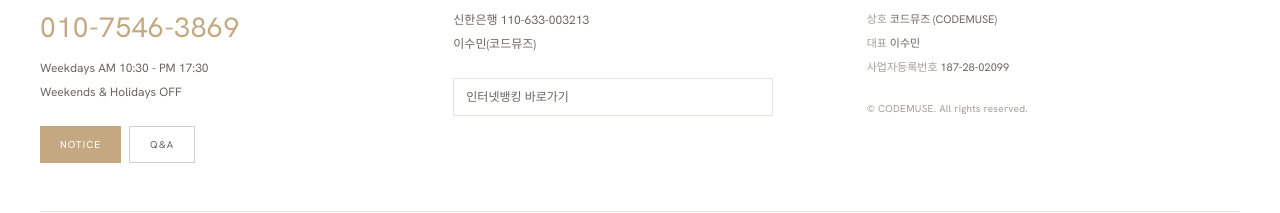
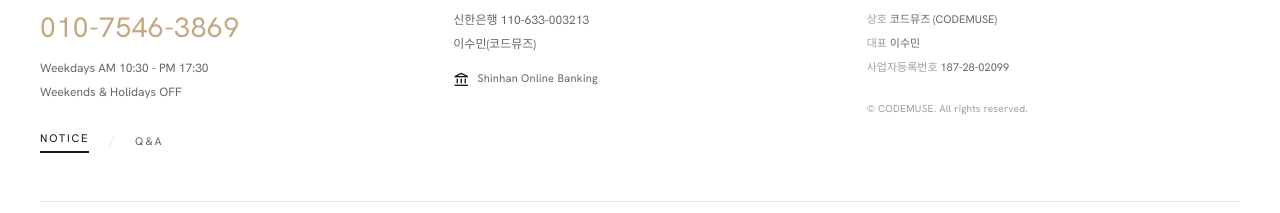
Before and after one commit to jaeohsumin-max/-, a React (Vite) app: page / in a window 1280 px wide. Shown: the part 3161-3374 px from the top of the page. Built offline with nearby package versions, Linux system fonts and the light colour scheme.

Commit message:
Restyle footer notice links and replace banking dropdown with text link.

```diff
--- a/src/components/Footer.jsx
+++ b/src/components/Footer.jsx
@@ -17,16 +17,17 @@
               <li>Weekdays AM 10:30 - PM 17:30</li>
               <li>Weekends &amp; Holidays OFF</li>
             </ul>
-            <div className="flex gap-2">
+            <div className="flex items-center gap-5 pt-1">
               <button
                 type="button"
-                className="px-5 py-2.5 bg-[#c4a882] text-white text-[10px] tracking-widest uppercase"
+                className="text-[11px] tracking-[0.16em] uppercase text-[#181512] border-b-2 border-[#181512] pb-1 hover:opacity-70 transition-opacity"
               >
                 Notice
               </button>
+              <span className="text-[#e8e4df] text-sm">/</span>
               <button
                 type="button"
-                className="px-5 py-2.5 border border-[#d4cfc8] text-[#6b6560] text-[10px] tracking-widest uppercase hover:border-[#181512] hover:text-[#181512] transition-colors"
+                className="text-[11px] tracking-[0.16em] uppercase text-[#6b6560] hover:text-[#181512] transition-colors"
               >
                 Q&amp;A
               </button>
@@ -41,14 +42,23 @@
             <p className="text-xs leading-relaxed mb-1">
               신한은행 110-633-003213
             </p>
-            <p className="text-xs leading-relaxed mb-6">이수민(코드뮤즈)</p>
-            <label className="block">
-              <span className="sr-only">인터넷뱅킹 바로가기</span>
-              <select className="w-full max-w-xs border border-[#e8e4df] bg-white px-3 py-2.5 text-xs text-[#6b6560] focus:outline-none focus:border-[#181512] appearance-none cursor-pointer">
-                <option>인터넷뱅킹 바로가기</option>
-                <option value="shinhan">신한은행</option>
-              </select>
-            </label>
+            <p className="text-xs leading-relaxed mb-4">이수민(코드뮤즈)</p>
+            <a
+              href="https://bank.shinhan.com"
+              target="_blank"
+              rel="noopener noreferrer"
+              className="inline-flex items-center gap-2 text-[11px] tracking-wide text-[#6b6560] hover:text-[#181512] transition-colors group"
+            >
+              <span className="material-symbols-outlined text-[16px] text-[#181512]">
+                account_balance
+              </span>
+              <span className="border-b border-transparent group-hover:border-[#181512] pb-0.5">
+                Shinhan Online Banking
+              </span>
+              <span className="material-symbols-outlined text-[14px] opacity-0 group-hover:opacity-100 transition-opacity">
+                arrow_outward
+              </span>
+            </a>
           </div>
 
           {/* Company */}
```
